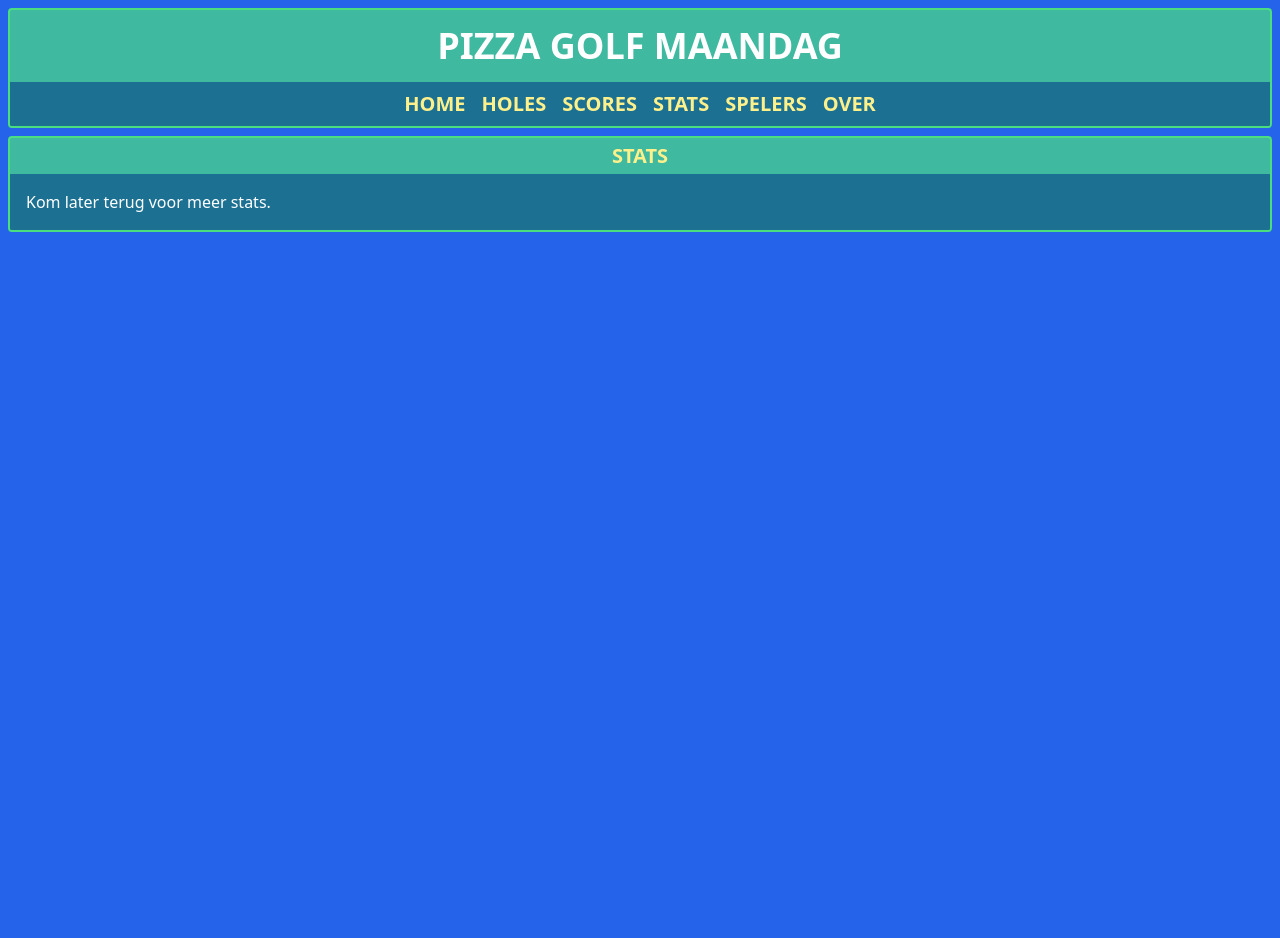
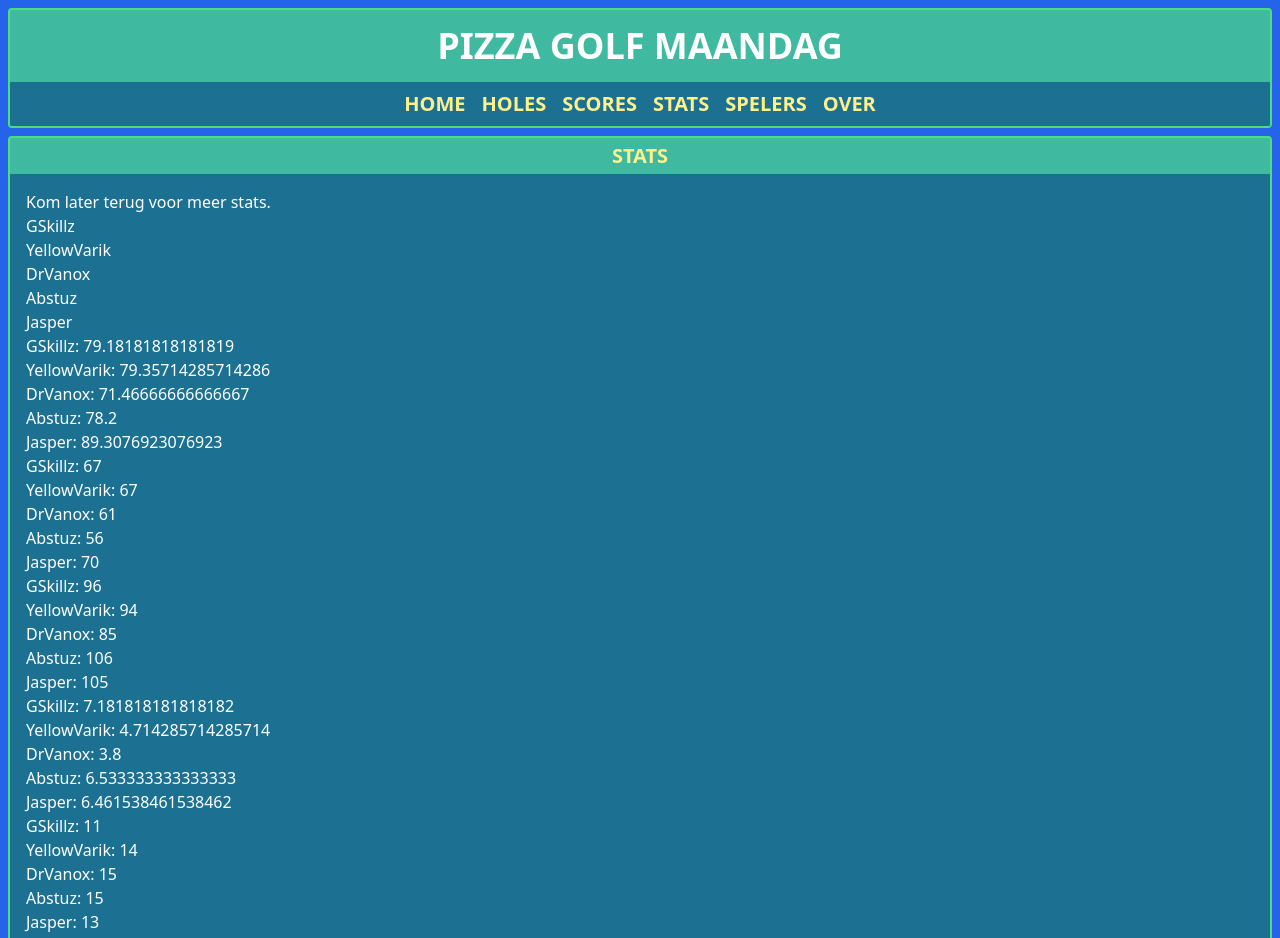
Before and after one commit to jessecrans/pizza-golf-maandag, a Next.js app: page /stats in a window 1280 px wide. Shown: the top 938 px of the page. Before the commit the page ends 800 px from the top, so only its background shows below. Built offline with nearby package versions, Linux system fonts and the light colour scheme.

Commit message:
defined calculation functions for various statistics
Co-authored-by: Hugo van Schalm <HugovanSchalm@users.noreply.github.com>

```diff
--- a/public/game_data/game_database.json
+++ b/public/game_data/game_database.json
@@ -588,7 +588,7 @@
         ]
     },
     {
-        "date": "2023-12-03",
+        "date": "2023-12-04",
         "players": [
             "DrVanox",
             "Abstuz",
@@ -795,8 +795,8 @@
         "players": [
             "DrVanox",
             "Abstuz",
-            "YellowVarik",
-            "GSkillz"
+            "GSkillz",
+            "YellowVarik"
         ],
         "scores": [
             [
@@ -840,6 +840,26 @@
                 3
             ],
             [
+                3,
+                4,
+                3,
+                8,
+                9,
+                3,
+                1,
+                7,
+                5,
+                3,
+                2,
+                1,
+                3,
+                5,
+                4,
+                7,
+                6,
+                7
+            ],
+            [
                 4,
                 5,
                 4,
@@ -858,26 +878,6 @@
                 8,
                 5,
                 8
-            ],
-            [
-                3,
-                4,
-                3,
-                8,
-                9,
-                3,
-                1,
-                7,
-                5,
-                3,
-                2,
-                1,
-                3,
-                5,
-                4,
-                7,
-                6,
-                7
             ]
         ]
     },
--- /dev/null
+++ b/src/app/stats/components/Scoreboard.tsx
@@ -0,0 +1,55 @@
+'use client'
+import React, { useState } from 'react'
+import gameData from '../../../../public/game_data/game_database.json'
+import { getAllPlayers, getAverageScores, getWorstScores, getBestScores, getAverageScoresPerHole, getGamesPlayed, getNumberOfWins, getAverageFinishPosition } from './statFunctions'
+
+const Scoreboard = () => {
+  const [playerOrder, setPlayerOrder] = useState(getAllPlayers({ gameData }));
+
+  return (
+    <div>
+      {
+        playerOrder.map(player => (
+          <p key={player}>{player}</p>
+        ))
+      }
+      {
+        Object.entries(getAverageScores({ gameData })).map(([player, score]) => (
+          <p key={player}>{player}: {score}</p>
+        ))
+      }
+      {
+        Object.entries(getBestScores({ gameData })).map(([player, score]) => (
+          <p key={player}>{player}: {score}</p>
+        ))
+      }
+      {
+        Object.entries(getWorstScores({ gameData })).map(([player, score]) => (
+          <p key={player}>{player}: {score}</p>
+        ))
+      }
+      {
+        Object.entries(getAverageScoresPerHole({ gameData, hole: 17 })).map(([player, score]) => (
+          <p key={player}>{player}: {score}</p>
+        ))
+      }
+      {
+        Object.entries(getGamesPlayed({ gameData })).map(([player, games]) => (
+          <p key={player}> {player}: {games} </p>
+        ))
+      }
+      {
+        Object.entries(getNumberOfWins({ gameData })).map(([player, wins]) => (
+          <p key={player}> {player}: {wins} </p>
+        ))
+      }
+      {
+        Object.entries(getAverageFinishPosition({ gameData })).map(([player, position]) => (
+          <p key={player}> {player}: {position} </p>
+        ))
+      }
+    </div>
+  )
+}
+
+export default Scoreboard
--- /dev/null
+++ b/src/app/stats/components/statFunctions.tsx
@@ -0,0 +1,205 @@
+type GameData = {
+  date: string,
+  players: string[],
+  scores: number[][],
+}
+
+// obtain all players that have played at least one game
+export const getAllPlayers = ({
+  gameData
+}: {
+  gameData: GameData[]
+}) => {
+  let players: string[] = []
+
+  gameData.forEach(game => {
+    game.players.forEach(player => {
+      if (!players.includes(player)) {
+        players.push(player);
+      }
+    })
+  });
+
+  return players;
+}
+
+/*
+Stats:
+
+ranglijst
+  - totaal average
+  - average per hole
+  - number of wins
+  - average finish position
+  - games played
+  - best score
+  - worst score
+*/
+
+// Obtain average score per game per player
+export const getAverageScores = ({
+  gameData
+}: {
+  gameData: GameData[]
+}) => {
+  let averageScores: { [key: string]: number } = {};
+  let allScores: { [key: string]: number[] } = {};
+  gameData.forEach(game => {
+    game.players.forEach((player, index) => {
+      if (!allScores[player]) {
+        allScores[player] = [];
+      }
+      allScores[player].push(game.scores[index].reduce((a, b) => a + b, 0));
+    })
+  })
+
+  Object.entries(allScores).forEach(([player, scores]) => {
+    averageScores[player] = scores.reduce((a, b) => a + b, 0) / scores.length;
+  })
+
+  return averageScores;
+}
+
+// Obtain average score per hole per player
+export const getAverageScoresPerHole = ({
+  gameData, hole
+}: {
+  gameData: GameData[],
+  hole: number
+}) => {
+  let averageScores: { [key: string]: number } = {};
+  let allScores: { [key: string]: number[] } = {};
+  gameData.forEach(game => {
+    game.players.forEach((player, index) => {
+      if (!allScores[player]) {
+        allScores[player] = [];
+      }
+      allScores[player].push(game.scores[index][hole - 1]);
+    })
+  })
+
+  Object.entries(allScores).forEach(([player, scores]) => {
+    averageScores[player] = scores.reduce((a, b) => a + b, 0) / scores.length;
+  })
+
+  return averageScores;
+}
+
+// Obtain the average finish position for each player
+export const getAverageFinishPosition = ({
+  gameData
+}: {
+  gameData: GameData[]
+}) => {
+  const finishPositions: { [key: string]: number[] } = {};
+  const averageFinishPositions: { [key: string]: number } = {};
+
+  gameData.forEach(game => {
+    let lastScore = 0;
+    let lastPosition = 0;
+
+    game.scores.forEach((scoreArray, index) => {
+      const finalScore = scoreArray.reduce((a, b) => a + b, 0);
+      if (!finishPositions[game.players[index]]) { // add entry if it doesn't exist
+        finishPositions[game.players[index]] = [];
+      }
+      if (finalScore !== lastScore) { // if the current score is different from the last score, increment the last position
+        lastPosition = index + 1;
+        lastScore = finalScore;
+      }
+      finishPositions[game.players[index]].push(lastPosition);
+    })
+  })
+
+  Object.entries(finishPositions).forEach(([player, positions]) => {
+    averageFinishPositions[player] = positions.reduce((a, b) => a + b, 0) / positions.length;
+  })
+
+  return averageFinishPositions;
+}
+
+// Obtain the number of wins for each player
+export const getNumberOfWins = ({
+  gameData
+}: {
+  gameData: GameData[]
+}) => {
+  const wins: { [key: string]: number } = {};
+
+  gameData.forEach(game => {
+    const bestScore = game.scores[0].reduce((a, b) => a + b, 0);
+    game.players.forEach((player, index) => {
+
+      if (!wins[player]) {
+        wins[player] = 0;
+      }
+      if (game.scores[index].reduce((a, b) => a + b, 0) === bestScore) {
+        wins[player] += 1;
+      }
+    })
+  })
+
+  return wins;
+}
+
+// Obtain the number of games played by each player
+export const getGamesPlayed = ({
+  gameData
+}: {
+  gameData: GameData[]
+}) => {
+  const gamesPlayed: { [key: string]: number } = {};
+
+  gameData.forEach(game => {
+    game.players.forEach(player => {
+      if (!gamesPlayed[player]) {
+        gamesPlayed[player] = 0;
+      }
+      gamesPlayed[player] += 1;
+    })
+  })
+
+  return gamesPlayed;
+}
+
+// Obtain the best scores for any game obtained by each player
+export const getBestScores = ({
+  gameData
+}: {
+  gameData: GameData[]
+}) => {
+  const bestScores: { [key: string]: number } = {};
+
+  gameData.forEach(game => {
+    game.scores.forEach((scores, index) => {
+      const score = scores.reduce((a, b) => a + b, 0)
+      const currentPlayerWorstScore = bestScores[game.players[index]];
+      if (!currentPlayerWorstScore || score < currentPlayerWorstScore) {
+        bestScores[game.players[index]] = score;
+      }
+    })
+  })
+
+  return bestScores;
+}
+
+// Obtain the worst scores for any game obtained by each player
+export const getWorstScores = ({
+  gameData
+}: {
+  gameData: GameData[]
+}) => {
+  const worstScores: { [key: string]: number } = {}
+
+  gameData.forEach(game => {
+    game.scores.forEach((scores, index) => {
+      const score = scores.reduce((a, b) => a + b, 0)
+      const currentPlayerWorstScore = worstScores[game.players[index]];
+      if (!currentPlayerWorstScore || score > currentPlayerWorstScore) {
+        worstScores[game.players[index]] = score;
+      }
+    })
+  })
+
+  return worstScores;
+}
--- a/src/app/stats/page.tsx
+++ b/src/app/stats/page.tsx
@@ -1,10 +1,13 @@
 import React from 'react'
 import PageLayout from '../layouts/PageLayout'
+import Scoreboard from './components/Scoreboard';
 
 const Stats = () => {
+
   return (
     <PageLayout title='Stats'>
       <p>Kom later terug voor meer stats.</p>
+      <Scoreboard />
     </PageLayout>
   )
 }
```
